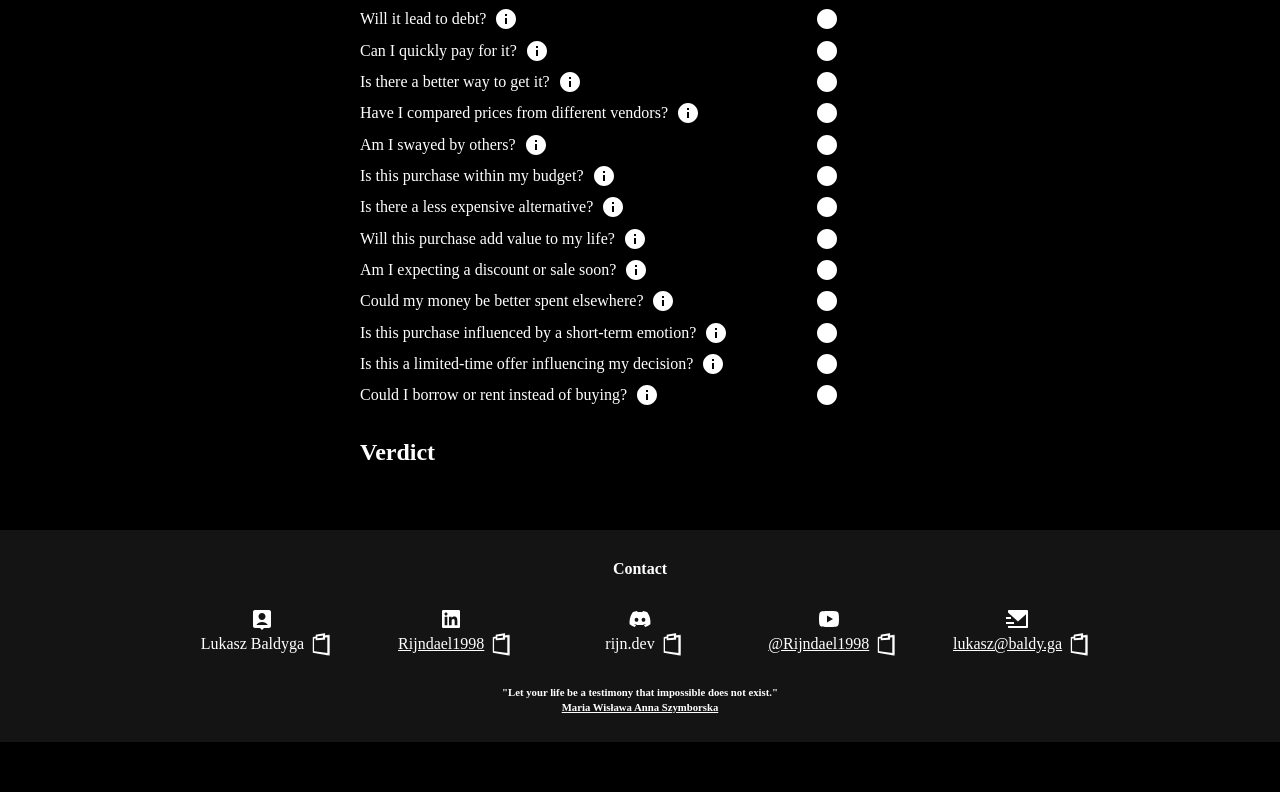
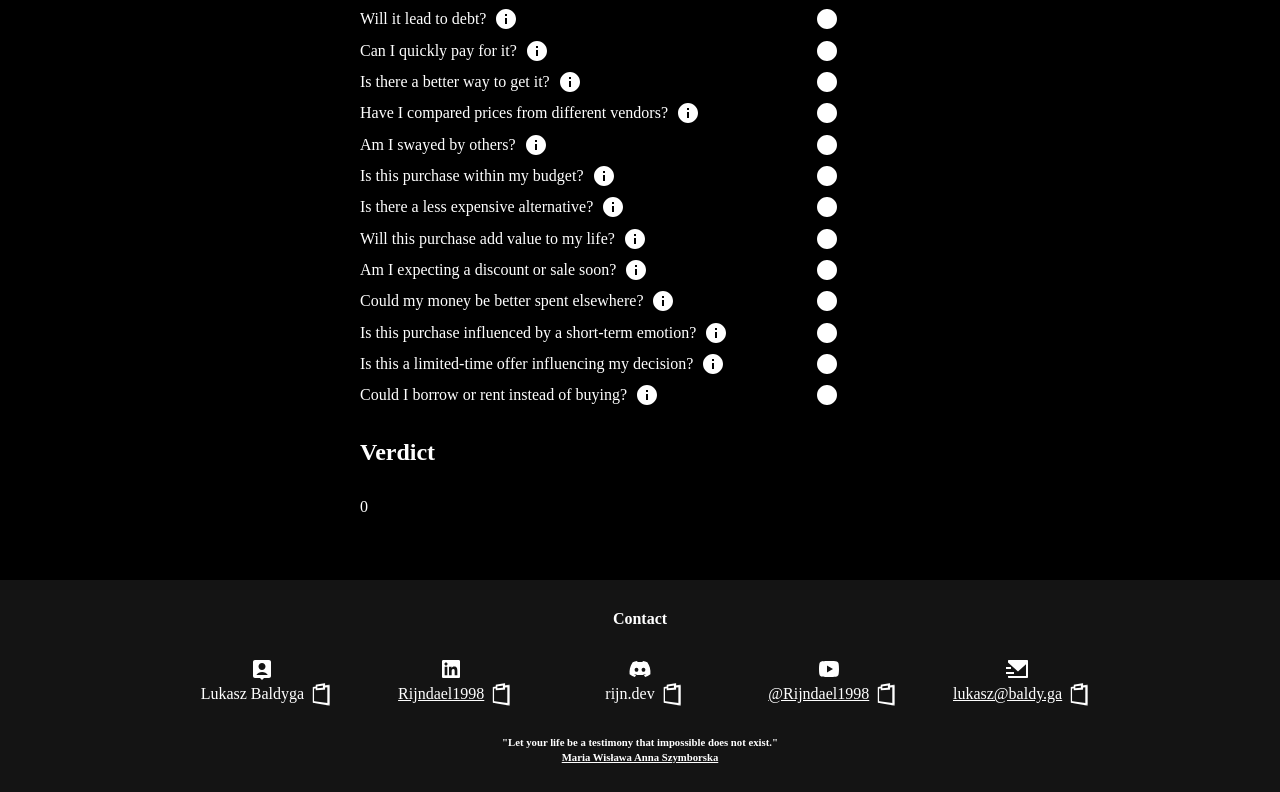
Before and after one commit to Rijndael1998/Website-Neo, a Next.js app: page /blog/decision in a window 1280 px wide. Shown: the part 827-1619 px from the top of the page. Before the commit the page ends 1569 px from the top, so only its background shows below. Built offline with nearby package versions, Linux system fonts and the light colour scheme; a web font is replaced by a local one.

Commit message:
fixed the scale of the questions

```diff
--- a/src/app/blog/decision/page.tsx
+++ b/src/app/blog/decision/page.tsx
@@ -17,8 +17,21 @@ enum Answer {
 }
 
 function Score({ answers }: { answers: Array<Answer | undefined> }) {
+    const score = answers.reduce<number>((prev, curr, index) => {
+        const question = deciderQuestions[index];
+        switch (curr) {
+            case Answer.Checked:
+                return prev + question.yes;
+            case Answer.Crossed:
+                return prev + question.no;
+        }
+
+        return prev;
+    }, 0);
+
     return <>
         <h2>Verdict</h2>
+        <p>{score}</p>
     </>
 }
 
--- a/src/content/portfolio/decider/Decider.ts
+++ b/src/content/portfolio/decider/Decider.ts
@@ -9,9 +9,6 @@ export type QuestionYesNoType = {
 
     // no
     n: number;
-
-    // invert
-    inv: boolean;
 };
 
 export class Question {
@@ -22,17 +19,8 @@ export class Question {
         this.question = question;
         this.yn = {
             y: yn.y ?? 0,
-            n: yn.n ?? yn.y ?? 0,
-            inv: yn.inv ?? false,
+            n: yn.n ?? -(yn.y ?? 0),
         };
-
-        if (this.yn.inv) {
-            this.yn = {
-                ...this.yn,
-                y: this.yn.n,
-                n: this.yn.y,
-            }
-        }
     }
 
     get yes() {
@@ -43,7 +31,7 @@ export class Question {
         return this.yn.n;
     }
 
-    scale(ynScale: Omit<QuestionYesNoType, "inv">) {
+    scale(ynScale: QuestionYesNoType) {
         this.yn = {
             ...this.yn,
             y: this.yn.y / ynScale.y,
@@ -70,6 +58,7 @@ export const questions: Array<Question> = [
         ],
         {
             y: 3,
+            n: -1,
         },
     ),
     Q(
@@ -78,9 +67,8 @@ export const questions: Array<Question> = [
             "Determine if you are acting on a whim rather than a well-thought-out decision. Impulsive buys can lead to regret.",
         ],
         {
-            y: 5,
-            n: 0,
-            inv,
+            y: -5,
+            n: 1,
         },
     ),
     Q(
@@ -98,9 +86,8 @@ export const questions: Array<Question> = [
             "Check if you have anything similar that serves the same purpose. Redundancy is often unnecessary.",
         ],
         {
-            y: 4,
+            y: -4,
             n: 3,
-            inv,
         },
     ),
     Q(
@@ -110,6 +97,7 @@ export const questions: Array<Question> = [
         ],
         {
             y: 5,
+            n: -2,
         },
     ),
     Q(
@@ -119,7 +107,6 @@ export const questions: Array<Question> = [
         ],
         {
             y: 2,
-            n: 0,
         },
     ),
     Q(
@@ -129,6 +116,7 @@ export const questions: Array<Question> = [
         ],
         {
             y: 1,
+            n: -1,
         },
     ),
     Q(
@@ -137,9 +125,7 @@ export const questions: Array<Question> = [
             "Evaluate if purchasing the item will cause you to incur debt. Future financial strain is a high cost.",
         ],
         {
-            y: 5,
-            n: 0,
-            inv,
+            y: -5,
         },
     ),
     Q(
@@ -157,9 +143,8 @@ export const questions: Array<Question> = [
             "Think if there's an alternative method to obtaining the item, such as borrowing or negotiating a better price.",
         ],
         {
-            y: 3,
-            n: 3,
-            inv,
+            y: -3,
+            n: 1,
         },
     ),
     Q(
@@ -169,7 +154,7 @@ export const questions: Array<Question> = [
         ],
         {
             y: 3,
-            n: 2,
+            n: -2,
         },
     ),
     Q(
@@ -178,9 +163,8 @@ export const questions: Array<Question> = [
             "Reflect on whether your decision is influenced by others' opinions. Peer pressure can lead to unnecessary purchases.",
         ],
         {
-            y: 2,
+            y: -2,
             n: 0,
-            inv,
         },
     ),
     Q(
@@ -190,7 +174,7 @@ export const questions: Array<Question> = [
         ],
         {
             y: 1,
-            n: 5,
+            n: -5,
         },
     ),
     Q(
@@ -199,9 +183,8 @@ export const questions: Array<Question> = [
             "Consider if there's a more affordable option that meets your needs. Instead of a brand-new book, maybe a used copy or a library loan could suffice.",
         ],
         {
-            y: 3,
+            y: -3,
             n: 0,
-            inv,
         },
     ),
     Q(
@@ -211,7 +194,7 @@ export const questions: Array<Question> = [
         ],
         {
             y: 4,
-            n: 3,
+            n: -3,
         },
     ),
     Q(
@@ -220,9 +203,8 @@ export const questions: Array<Question> = [
             "Delay purchases if a sale or discount is anticipated, like waiting for Black Friday to buy that new TV.",
         ],
         {
-            y: 3,
+            y: -3,
             n: 0,
-            inv,
         },
     ),
     Q(
@@ -231,8 +213,7 @@ export const questions: Array<Question> = [
             "Consider the opportunity cost of spending on this item versus another expense or investment. Joining a gym might have long-term health benefits over buying a gaming console.",
         ],
         {
-            y: 4,
-            inv,
+            y: -4,
         },
     ),
     Q(
@@ -241,9 +222,8 @@ export const questions: Array<Question> = [
             "Identify if your desire to buy is driven by an impulse, such as stress shopping after a tough day at work.",
         ],
         {
-            y: 5,
+            y: -5,
             n: 0,
-            inv,
         },
     ),
     Q(
@@ -252,9 +232,8 @@ export const questions: Array<Question> = [
             "Challenge if the urgency is artificial. A 'sale ending soon' might push you to buy luggage you don't need immediately.",
         ],
         {
-            y: 3,
+            y: -3,
             n: 0,
-            inv,
         },
     ),
     Q(
@@ -263,19 +242,18 @@ export const questions: Array<Question> = [
             "Explore temporary options. Renting a suit for a single event may be wiser than purchasing.",
         ],
         {
-            y: 2,
+            y: -2,
             n: 0,
-            inv,
         },
     ),
 ];
 
 export const adjustmentYes = questions.reduce<number>((prev, curr) => {
-    return prev + curr.yn.y;
+    return prev + Math.abs(curr.yn.y);
 }, 0);
 
 export const adjustmentNo = questions.reduce<number>((prev, curr) => {
-    return prev + curr.no;
+    return prev + Math.abs(curr.no);
 }, 0);
 
 const adjScale: Omit<QuestionYesNoType, "inv"> = {
```
